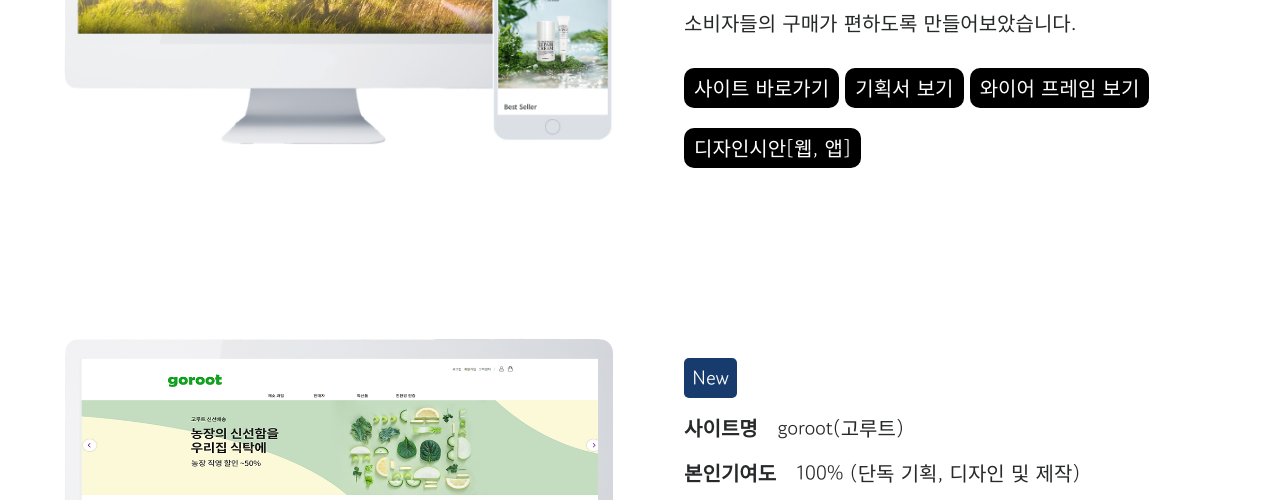
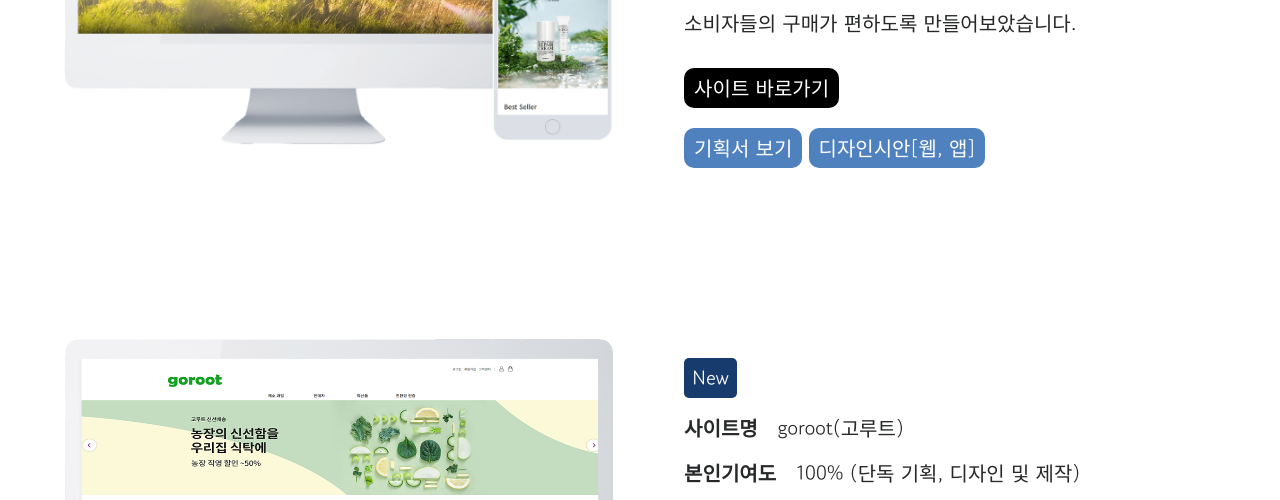
Before and after one commit to mso901/new-portfolio, a plain HTML site: page index.html in a window 1280 px wide. Shown: the part 3232-3732 px from the top of the page. Drawn offline with nearby package versions, Linux system fonts and the light colour scheme.

Commit message:
change_ port_Atag

```diff
--- a/index.html
+++ b/index.html
@@ -233,12 +233,12 @@
               <li><strong>본인기여도</strong>50% (공동 기획, 단독 코딩)</li>
               <li><strong>기획의도</strong>기존의 사용하기 힘들고 복잡한 사이트에서 벗어나 소비자들의 구매가 편하도록 만들어보았습니다.</li>
             </ul>
-            <a href="https://mso901.github.io/sidmool/" target="_blank">사이트 바로가기</a>
-            <a href="https://1drv.ms/p/s!AlgNUjsaxDoVjEoWvCsiFb0ZYnzZ?e=UU46sm" target="_blank">기획서 보기</a>
-            <a href="https://www.figma.com/file/zepUMrAspug9qOkBJxHSpR/sidmool_y?type=design&node-id=13%3A3&mode=design&t=97yxN9QfwBf5efeh-1"
+            <a href="https://mso901.github.io/sidmool/" target="_blank">사이트 바로가기</a><br>
+            <a class="codeLook" href="./file/sidmool_plan.pdf" target="_blank">기획서 보기</a>
+            <!-- <a class="codeLook" href="https://www.figma.com/file/zepUMrAspug9qOkBJxHSpR/sidmool_y?type=design&node-id=13%3A3&mode=design&t=97yxN9QfwBf5efeh-1"
               target="_blank">
-              와이어 프레임 보기</a>
-            <a href="https://www.figma.com/file/WCXNTAtgc0uAyZq7LvmMmO/sidmool?type=design&node-id=21%3A22&mode=design&t=97yxN9QfwBf5efeh-1"
+              와이어 프레임 보기</a> -->
+            <a class="codeLook" href="https://www.figma.com/file/WCXNTAtgc0uAyZq7LvmMmO/sidmool?type=design&node-id=21%3A22&mode=design&t=97yxN9QfwBf5efeh-1"
               target="_blank">
               디자인시안[웹, 앱]</a>
           </div><!--//portfolio_info-->
```
Also changed, not shown: 2 other files.
